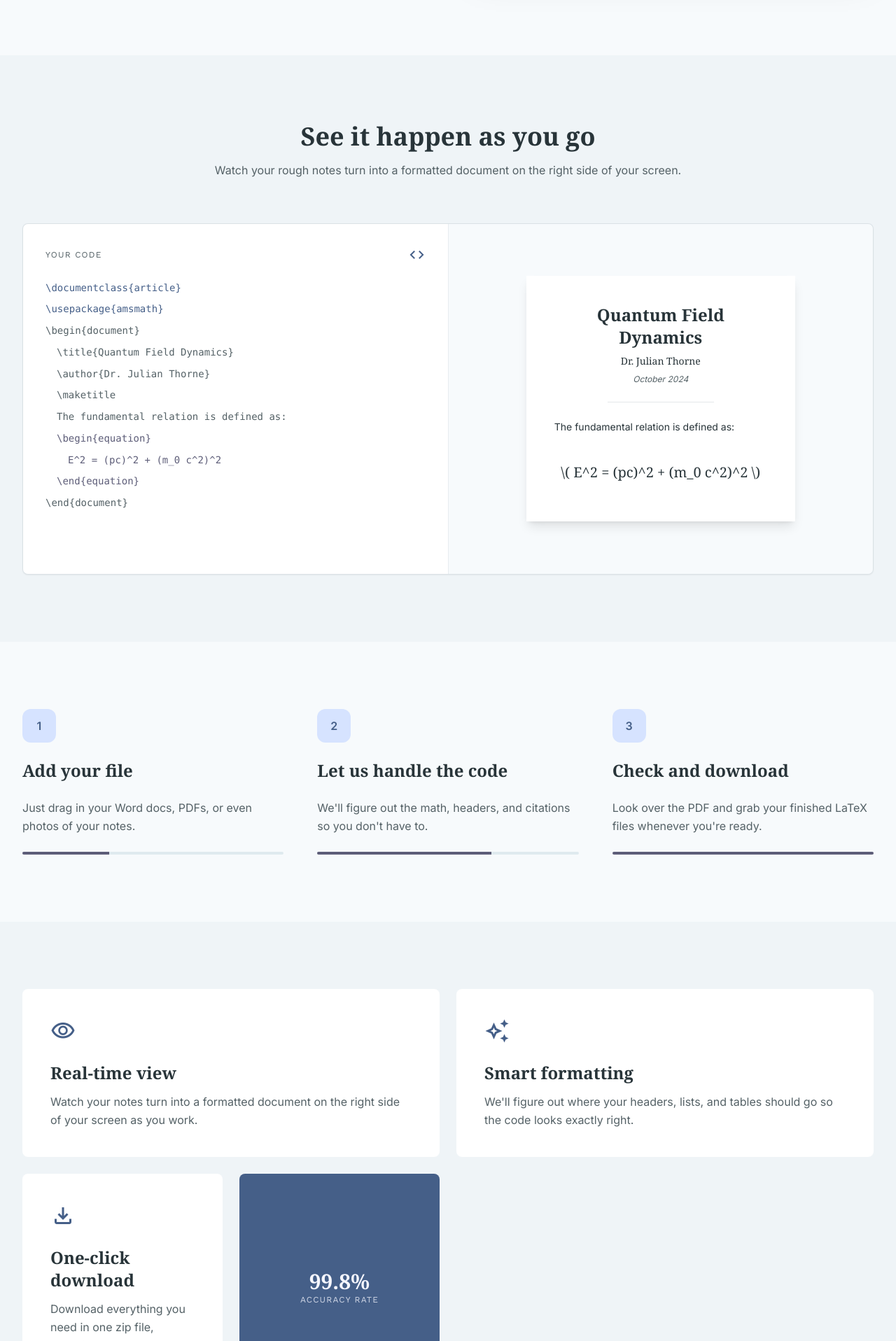
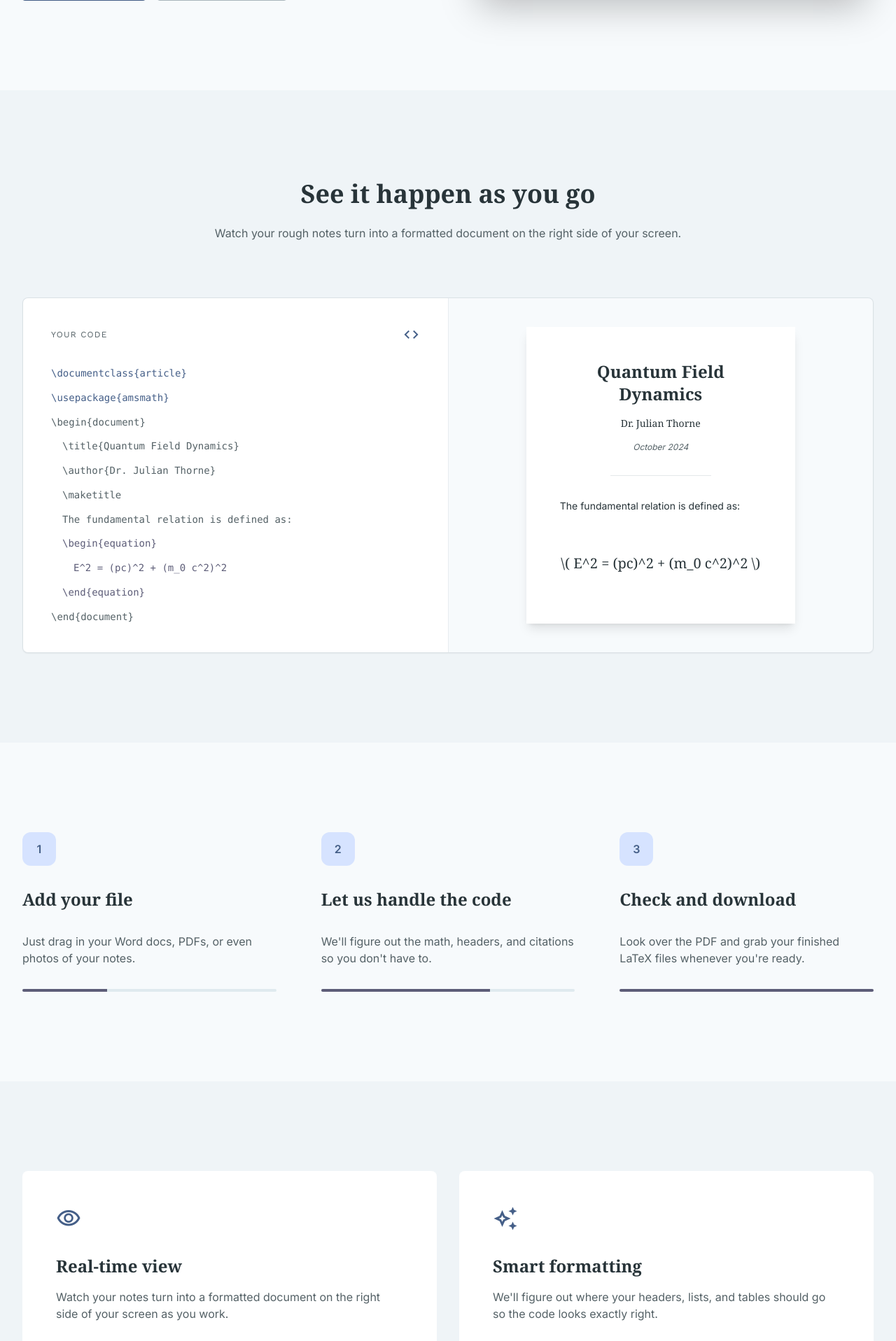
Before and after one commit to omaralaye/latexgenius, a Django app: page / in a window 1280 px wide. Shown: the part 645-2561 px from the top of the page at 70% size. Run offline with Django 5.2, Linux system fonts and the light colour scheme; data comes from the database, SQL or seed files in the repository; some libraries are stand-ins or nearby versions.

Commit message:
Rewrite landing page copy to plain human English and improve vertical rhythm.
- Rewrote all marketing copy across the landing page to be conversational and friendly.
- Removed buzzwords like "empower", "unleash", "revolutionize", and "supercharge".
- Removed all emojis from the landing page.
- Updated initial data migration to reflect the new copy.
- Set global line-height to 1.6 in base.html.
- Adjusted section padding and element spacing for better vertical rhythm.

Co-authored-by: omaralaye <199628096+omaralaye@users.noreply.github.com>

```diff
--- a/myapp/templates/base.html
+++ b/myapp/templates/base.html
@@ -95,7 +95,10 @@
             font-variation-settings: 'FILL' 0, 'wght' 400, 'GRAD' 0, 'opsz' 24;
             vertical-align: middle;
         }
-        body { font-family: 'Inter', sans-serif; }
+        body {
+            font-family: 'Inter', sans-serif;
+            line-height: 1.6;
+        }
         .font-serif { font-family: 'Newsreader', serif; }
         .glass-panel {
             background: rgba(215, 229, 235, 0.7);
--- a/myapp/templates/pages/landingpage.html
+++ b/myapp/templates/pages/landingpage.html
@@ -4,13 +4,13 @@
 
 {% block content %}
 <!-- Hero Section -->
-<section class="relative pt-20 pb-32 overflow-hidden">
+<section class="relative py-32 overflow-hidden">
     <div class="max-w-7xl mx-auto px-8 grid grid-cols-1 lg:grid-cols-2 gap-16 items-center">
         <div class="z-10">
-            <h1 class="text-6xl md:text-7xl font-serif font-bold text-on-surface leading-[1.1] mb-6">
+            <h1 class="text-6xl md:text-7xl font-serif font-bold text-on-surface leading-[1.2] mb-8">
                 Turn your drafts into <span class="text-primary italic">clean LaTeX</span>
             </h1>
-            <p class="text-xl text-on-surface-variant font-body leading-relaxed mb-10 max-w-lg">
+            <p class="text-xl text-on-surface-variant font-body mb-12 max-w-lg">
                 {{ app_settings.hero_subtitle|default:"We help you turn your notes, PDFs, or Word docs into professional LaTeX files without you having to do the grunt work." }}
             </p>
             <div class="flex flex-wrap gap-4">
@@ -32,20 +32,20 @@
 </section>
 
 <!-- Product Showcase: The Editor View -->
-<section class="py-24 bg-surface-container-low">
+<section class="py-32 bg-surface-container-low">
     <div class="max-w-7xl mx-auto px-8">
-        <div class="text-center mb-16">
-            <h2 class="text-4xl font-serif font-bold mb-4">See it happen as you go</h2>
+        <div class="text-center mb-20">
+            <h2 class="text-4xl font-serif font-bold mb-6">See it happen as you go</h2>
             <p class="text-on-surface-variant max-w-2xl mx-auto">Watch your rough notes turn into a formatted document on the right side of your screen.</p>
         </div>
         <div class="grid grid-cols-1 md:grid-cols-2 gap-px bg-outline-variant/10 rounded-xl overflow-hidden shadow-sm border border-outline-variant/20">
             <!-- Source Pane -->
-            <div class="bg-surface-container-lowest p-8 min-h-[500px]">
-                <div class="flex items-center justify-between mb-6">
+            <div class="bg-surface-container-lowest p-10 min-h-[500px]">
+                <div class="flex items-center justify-between mb-8">
                     <span class="font-label text-xs tracking-widest uppercase text-on-surface-variant">Your Code</span>
                     <span class="material-symbols-outlined text-primary">code</span>
                 </div>
-                <div class="font-mono text-sm leading-relaxed text-on-surface-variant space-y-2">
+                <div class="font-mono text-sm leading-relaxed text-on-surface-variant space-y-3">
                     <p class="text-primary">\documentclass{article}</p>
                     <p class="text-primary">\usepackage{amsmath}</p>
                     <p>\begin{document}</p>
@@ -60,16 +60,16 @@
                 </div>
             </div>
             <!-- Preview Pane -->
-            <div class="bg-surface p-8 min-h-[500px] flex items-center justify-center">
-                <div class="w-full max-w-sm bg-white shadow-lg p-10 space-y-6 text-center">
-                    <div class="space-y-2">
+            <div class="bg-surface p-10 min-h-[500px] flex items-center justify-center">
+                <div class="w-full max-w-sm bg-white shadow-lg p-12 space-y-8 text-center">
+                    <div class="space-y-4">
                         <h3 class="text-2xl font-serif font-bold">Quantum Field Dynamics</h3>
                         <p class="text-sm font-serif">Dr. Julian Thorne</p>
                         <p class="text-xs text-on-surface-variant italic">October 2024</p>
                     </div>
                     <div class="h-px bg-outline-variant/30 w-1/2 mx-auto"></div>
                     <p class="text-left text-sm leading-relaxed text-on-surface">The fundamental relation is defined as:</p>
-                    <div class="py-4 text-xl font-serif">
+                    <div class="py-6 text-xl font-serif">
                         \( E^2 = (pc)^2 + (m_0 c^2)^2 \)
                     </div>
                 </div>
@@ -79,29 +79,29 @@
 </section>
 
 <!-- Workflow Section -->
-<section class="py-24">
+<section class="py-32">
     <div class="max-w-7xl mx-auto px-8">
-        <div class="grid grid-cols-1 md:grid-cols-3 gap-12">
-            <div class="space-y-6">
+        <div class="grid grid-cols-1 md:grid-cols-3 gap-16">
+            <div class="space-y-8">
                 <div class="w-12 h-12 rounded-full bg-primary-container flex items-center justify-center text-primary font-bold">1</div>
                 <h3 class="text-2xl font-serif font-bold">Add your file</h3>
-                <p class="text-on-surface-variant leading-relaxed">Just drag in your Word docs, PDFs, or even photos of your notes.</p>
+                <p class="text-on-surface-variant">Just drag in your Word docs, PDFs, or even photos of your notes.</p>
                 <div class="h-1 bg-surface-container-high w-full rounded-full overflow-hidden">
                     <div class="h-full bg-tertiary w-1/3"></div>
                 </div>
             </div>
-            <div class="space-y-6">
+            <div class="space-y-8">
                 <div class="w-12 h-12 rounded-full bg-primary-container flex items-center justify-center text-primary font-bold">2</div>
                 <h3 class="text-2xl font-serif font-bold">Let us handle the code</h3>
-                <p class="text-on-surface-variant leading-relaxed">We'll figure out the math, headers, and citations so you don't have to.</p>
+                <p class="text-on-surface-variant">We'll figure out the math, headers, and citations so you don't have to.</p>
                 <div class="h-1 bg-surface-container-high w-full rounded-full overflow-hidden">
                     <div class="h-full bg-tertiary w-2/3"></div>
                 </div>
             </div>
-            <div class="space-y-6">
+            <div class="space-y-8">
                 <div class="w-12 h-12 rounded-full bg-primary-container flex items-center justify-center text-primary font-bold">3</div>
                 <h3 class="text-2xl font-serif font-bold">Check and download</h3>
-                <p class="text-on-surface-variant leading-relaxed">Look over the PDF and grab your finished LaTeX files whenever you're ready.</p>
+                <p class="text-on-surface-variant">Look over the PDF and grab your finished LaTeX files whenever you're ready.</p>
                 <div class="h-1 bg-surface-container-high w-full rounded-full overflow-hidden">
                     <div class="h-full bg-tertiary w-full"></div>
                 </div>
@@ -111,44 +111,44 @@
 </section>
 
 <!-- Feature Grid: Bento Style -->
-<section class="py-24 bg-surface-container-low">
+<section class="py-32 bg-surface-container-low">
     <div class="max-w-7xl mx-auto px-8">
-        <div class="grid grid-cols-1 md:grid-cols-4 gap-6">
+        <div class="grid grid-cols-1 md:grid-cols-4 gap-8">
             {% if features %}
                 {% for feature in features %}
-                <div class="{% if forloop.counter == 1 or forloop.counter == 2 %}md:col-span-2{% else %}md:col-span-1{% endif %} bg-surface-container-lowest p-10 rounded-xl transition-all hover:shadow-sm">
-                    <span class="material-symbols-outlined text-primary mb-6 block text-4xl">{{ feature.icon }}</span>
-                    <h3 class="text-2xl font-serif font-bold mb-3">{{ feature.title }}</h3>
-                    <p class="text-on-surface-variant leading-relaxed">{{ feature.description }}</p>
+                <div class="{% if forloop.counter == 1 or forloop.counter == 2 %}md:col-span-2{% else %}md:col-span-1{% endif %} bg-surface-container-lowest p-12 rounded-xl transition-all hover:shadow-sm">
+                    <span class="material-symbols-outlined text-primary mb-8 block text-4xl">{{ feature.icon }}</span>
+                    <h3 class="text-2xl font-serif font-bold mb-4">{{ feature.title }}</h3>
+                    <p class="text-on-surface-variant">{{ feature.description }}</p>
                 </div>
                 {% endfor %}
             {% else %}
-                <div class="md:col-span-2 bg-surface-container-lowest p-10 rounded-xl transition-all hover:shadow-sm">
-                    <span class="material-symbols-outlined text-primary mb-6 block text-4xl">auto_awesome</span>
-                    <h3 class="text-2xl font-serif font-bold mb-3">Keep your structure</h3>
-                    <p class="text-on-surface-variant leading-relaxed">We keep your sections and lists organized exactly how you wrote them.</p>
+                <div class="md:col-span-2 bg-surface-container-lowest p-12 rounded-xl transition-all hover:shadow-sm">
+                    <span class="material-symbols-outlined text-primary mb-8 block text-4xl">auto_awesome</span>
+                    <h3 class="text-2xl font-serif font-bold mb-4">Keep your structure</h3>
+                    <p class="text-on-surface-variant">We keep your sections and lists organized exactly how you wrote them.</p>
                 </div>
-                <div class="md:col-span-2 bg-surface-container-lowest p-10 rounded-xl transition-all hover:shadow-sm">
-                    <span class="material-symbols-outlined text-primary mb-6 block text-4xl">functions</span>
-                    <h3 class="text-2xl font-serif font-bold mb-3">No more math errors</h3>
-                    <p class="text-on-surface-variant leading-relaxed">Math is hard to code by hand. We'll handle the matrices and formulas for you.</p>
+                <div class="md:col-span-2 bg-surface-container-lowest p-12 rounded-xl transition-all hover:shadow-sm">
+                    <span class="material-symbols-outlined text-primary mb-8 block text-4xl">functions</span>
+                    <h3 class="text-2xl font-serif font-bold mb-4">No more math errors</h3>
+                    <p class="text-on-surface-variant">Math is hard to code by hand. We'll handle the matrices and formulas for you.</p>
                 </div>
-                <div class="md:col-span-1 bg-surface-container-lowest p-10 rounded-xl transition-all hover:shadow-sm">
-                    <span class="material-symbols-outlined text-primary mb-6 block text-4xl">visibility</span>
-                    <h4 class="text-xl font-serif font-bold mb-2">Live view</h4>
+                <div class="md:col-span-1 bg-surface-container-lowest p-12 rounded-xl transition-all hover:shadow-sm">
+                    <span class="material-symbols-outlined text-primary mb-8 block text-4xl">visibility</span>
+                    <h4 class="text-xl font-serif font-bold mb-4">Live view</h4>
                     <p class="text-sm text-on-surface-variant">Watch the document update as you make small tweaks.</p>
                 </div>
-                <div class="md:col-span-2 bg-surface-container-lowest p-10 rounded-xl transition-all hover:shadow-sm flex items-center gap-6">
+                <div class="md:col-span-2 bg-surface-container-lowest p-12 rounded-xl transition-all hover:shadow-sm flex items-center gap-8">
                     <div class="flex-1">
-                        <h4 class="text-xl font-serif font-bold mb-2">Sorted references</h4>
+                        <h4 class="text-xl font-serif font-bold mb-4">Sorted references</h4>
                         <p class="text-sm text-on-surface-variant">We'll turn your list of links and citations into a proper bibliography.</p>
                     </div>
                     <span class="material-symbols-outlined text-primary text-4xl">library_books</span>
                 </div>
             {% endif %}
-            <div class="md:col-span-1 bg-primary text-on-primary p-10 rounded-xl flex items-center justify-center text-center">
+            <div class="md:col-span-1 bg-primary text-on-primary p-12 rounded-xl flex items-center justify-center text-center">
                 <div>
-                    <p class="text-3xl font-serif font-bold">99.8%</p>
+                    <p class="text-4xl font-serif font-bold mb-2">99.8%</p>
                     <p class="text-xs font-label uppercase tracking-widest opacity-80">Accuracy Rate</p>
                 </div>
             </div>
@@ -157,26 +157,26 @@
 </section>
 
 <!-- Testimonials -->
-<section class="py-24">
+<section class="py-32">
     <div class="max-w-7xl mx-auto px-8">
-        <h2 class="text-4xl font-serif font-bold text-center mb-16 italic">What people are saying</h2>
-        <div class="grid grid-cols-1 md:grid-cols-3 gap-12">
-            <div class="space-y-6">
-                <p class="text-lg italic font-serif leading-relaxed text-on-surface">"It cut my work time in half. It's much easier than writing all the math by hand."</p>
+        <h2 class="text-4xl font-serif font-bold text-center mb-24 italic">What people are saying</h2>
+        <div class="grid grid-cols-1 md:grid-cols-3 gap-16">
+            <div class="space-y-8">
+                <p class="text-lg italic font-serif text-on-surface">"It cut my work time in half. It's much easier than writing all the math by hand."</p>
                 <div>
                     <p class="font-bold text-primary">Dr. Elena Rostova</p>
                     <p class="text-sm text-on-surface-variant">Physics Researcher</p>
                 </div>
             </div>
-            <div class="space-y-6">
-                <p class="text-lg italic font-serif leading-relaxed text-on-surface">"I can focus on my actual research now instead of fighting with formatting and curly braces."</p>
+            <div class="space-y-8">
+                <p class="text-lg italic font-serif text-on-surface">"I can focus on my actual research now instead of fighting with formatting and curly braces."</p>
                 <div>
                     <p class="font-bold text-primary">Prof. Marcus Chen</p>
                     <p class="text-sm text-on-surface-variant">Biology Professor</p>
                 </div>
             </div>
-            <div class="space-y-6">
-                <p class="text-lg italic font-serif leading-relaxed text-on-surface">"The best tool I've found for turning my rough notes into a proper bibliography and paper."</p>
+            <div class="space-y-8">
+                <p class="text-lg italic font-serif text-on-surface">"The best tool I've found for turning my rough notes into a proper bibliography and paper."</p>
                 <div>
                     <p class="font-bold text-primary">Sarah Jenkins</p>
                     <p class="text-sm text-on-surface-variant">PhD Student</p>
@@ -187,16 +187,16 @@
 </section>
 
 <!-- Final CTA -->
-<section class="py-24 px-8">
-    <div class="max-w-5xl mx-auto bg-inverse-surface rounded-2xl p-16 text-center text-white relative overflow-hidden">
+<section class="py-32 px-8">
+    <div class="max-w-5xl mx-auto bg-inverse-surface rounded-2xl p-20 text-center text-white relative overflow-hidden">
         <div class="absolute inset-0 bg-primary/10 opacity-30 pointer-events-none"></div>
         <div class="relative z-10">
-            <h2 class="text-4xl md:text-5xl font-serif font-bold mb-6">Try it out for yourself</h2>
-            <p class="text-inverse-on-surface text-lg mb-10 max-w-xl mx-auto">Join thousands of researchers who are spending less time on formatting.</p>
-            <a href="{% if user.is_authenticated %}{% url 'dashboard' %}{% else %}{% url 'signup' %}{% endif %}" class="bg-primary-fixed text-on-primary-fixed px-10 py-4 rounded-lg text-lg font-bold transition-all hover:scale-105 active:scale-95 inline-block">
+            <h2 class="text-4xl md:text-5xl font-serif font-bold mb-8">Try it out for yourself</h2>
+            <p class="text-inverse-on-surface text-lg mb-12 max-w-xl mx-auto">Join thousands of researchers who are spending less time on formatting.</p>
+            <a href="{% if user.is_authenticated %}{% url 'dashboard' %}{% else %}{% url 'signup' %}{% endif %}" class="bg-primary-fixed text-on-primary-fixed px-10 py-5 rounded-lg text-lg font-bold transition-all hover:scale-105 active:scale-95 inline-block">
                 Get started for free
             </a>
-            <p class="mt-6 text-sm text-outline-variant">No credit card required.</p>
+            <p class="mt-8 text-sm text-outline-variant">No credit card required.</p>
         </div>
     </div>
 </section>
```
